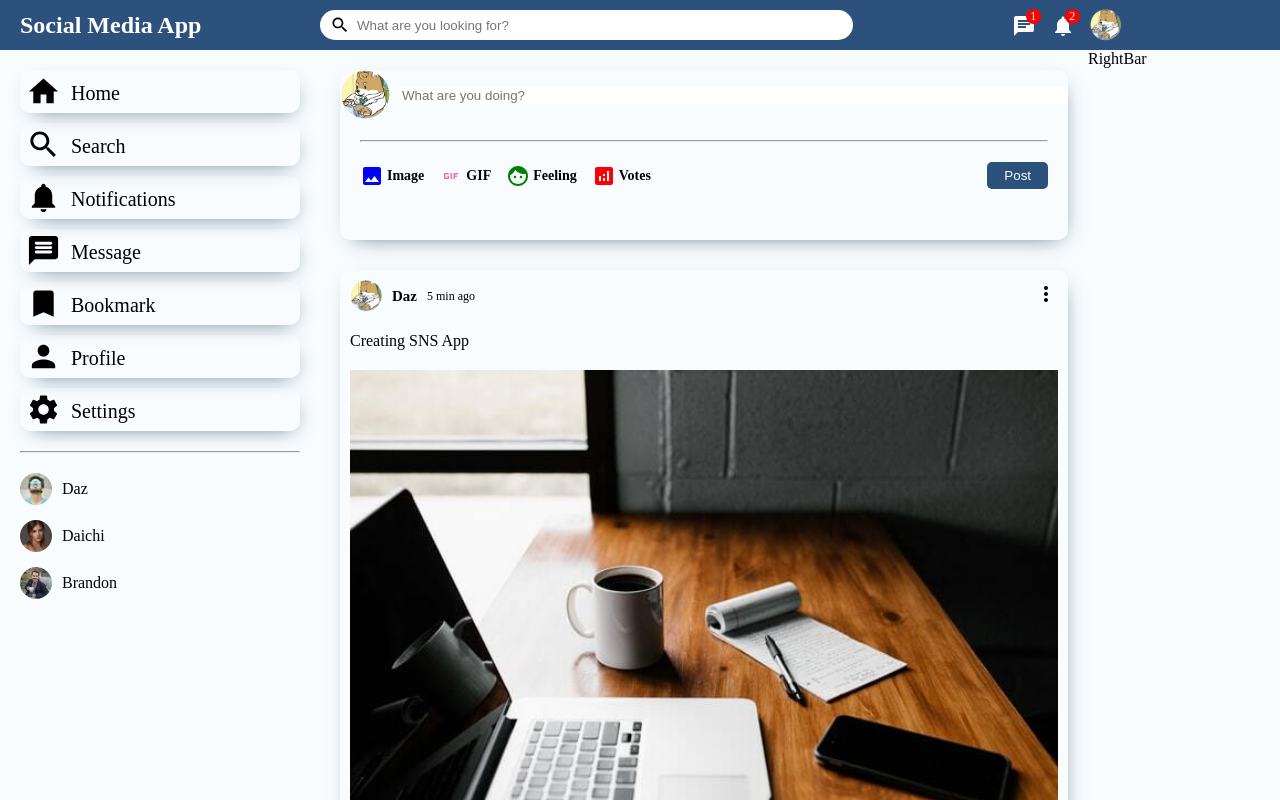
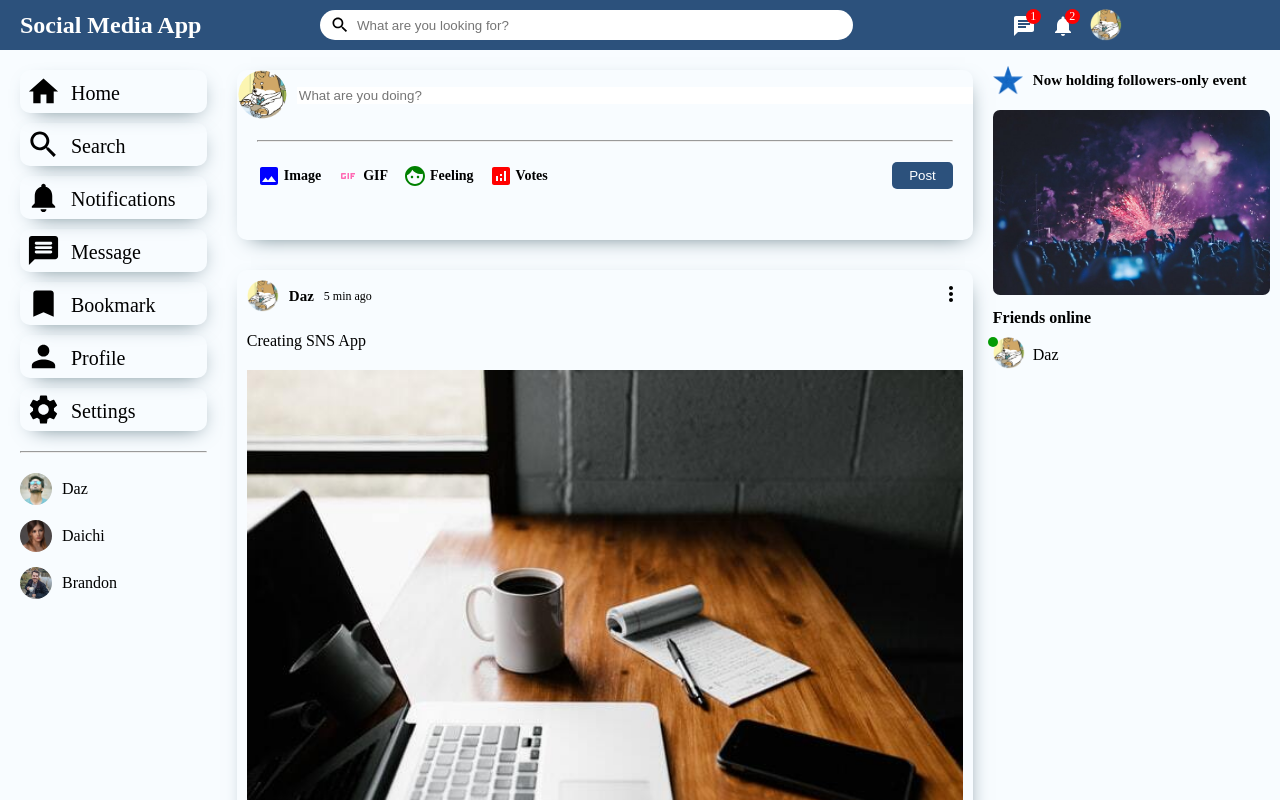
Before and after one commit to Izushi/social-media-app-frontend, a React (Create React App) app: page / in a window 1280 px wide. Shown: the top 800 px of the page. Built offline with nearby package versions, Linux system fonts and the light colour scheme.

Commit message:
Created RightBar Component

```diff
--- a/src/components/right_bar/RightBar.css
+++ b/src/components/right_bar/RightBar.css
@@ -1,3 +1,67 @@
 .rightBar {
-  flex: 1.5;
+  flex: 2.2;
+  padding: 0 10px;
 }
+
+.rightBarWrapper {
+  width: 100%;
+}
+
+.eventContainer {
+  display: flex;
+  align-items: center;
+  margin: 15px 0;
+}
+
+.starImg {
+  width: 30px;
+  height: 30px;
+  margin-right: 10px;
+}
+
+.eventText {
+  font-size: 15px;
+}
+
+.eventImg {
+  width: 100%;
+  border-radius: 7px;
+  object-fit: cover;
+  margin-bottom: 10px;
+}
+
+.rightBarFriendList {
+  padding: 0;
+}
+
+.rightBarFriend {
+  list-style: none;
+  display: flex;
+  align-items: center;
+  margin: 10px 0;
+}
+
+.rightBarProfileImgContainer {
+  position: relative;
+}
+
+.rightBarProfileImgContainer img {
+  width: 32px;
+  height: 32px;
+  border-radius: 50%;
+  object-fit: cover;
+}
+
+.rightBarOnline {
+  position: absolute;
+  background-color: rgb(5, 156, 5);
+  width: 10px;
+  height: 10px;
+  left: -5px;
+  border-radius: 50%;
+}
+
+.rightBarUsername {
+  font-weight: 500;
+  margin-left: 8px;
+}
--- a/src/components/right_bar/RightBar.jsx
+++ b/src/components/right_bar/RightBar.jsx
@@ -3,6 +3,26 @@
 
 export default function RightBar() {
   return (
-    <div className='rightBar'>RightBar</div>
+    <div className='rightBar'>
+      <div className="rightBarWrapper">
+        <div className="eventContainer">
+          <img src="assets/star.png" alt="" className='starImg' />
+          <span className="eventText">
+            <b>Now holding followers-only event</b>
+          </span>
+        </div>
+        <img src="assets/event.jpeg" alt="" className='eventImg' />
+        <h4 className='rightBarTitle'>Friends online</h4>
+        <ul className="rightBarFriendList">
+          <li className="rightBarFriend">
+            <div className="rightBarProfileImgContainer">
+              <img src="assets/person/1.jpeg" alt="" />
+              <span className="rightBarOnline"></span>
+            </div>
+            <span className="rightBarUsername">Daz</span>
+          </li>
+        </ul>
+      </div>
+    </div>
   )
 }
--- a/src/components/sidebar/Sidebar.css
+++ b/src/components/sidebar/Sidebar.css
@@ -1,5 +1,5 @@
 .sidebar {
-  flex: 2.5;
+  flex: 1.8;
   height: 100vh;
 }
 
--- a/src/components/timeline/Timeline.css
+++ b/src/components/timeline/Timeline.css
@@ -3,5 +3,5 @@
 }
 
 .timelineWrapper {
-  padding: 20px;
+  padding: 20px 10px;
 }
```
Also changed, not shown: public/assets/event.jpeg (renamed from public/assets/ad.jpeg).
